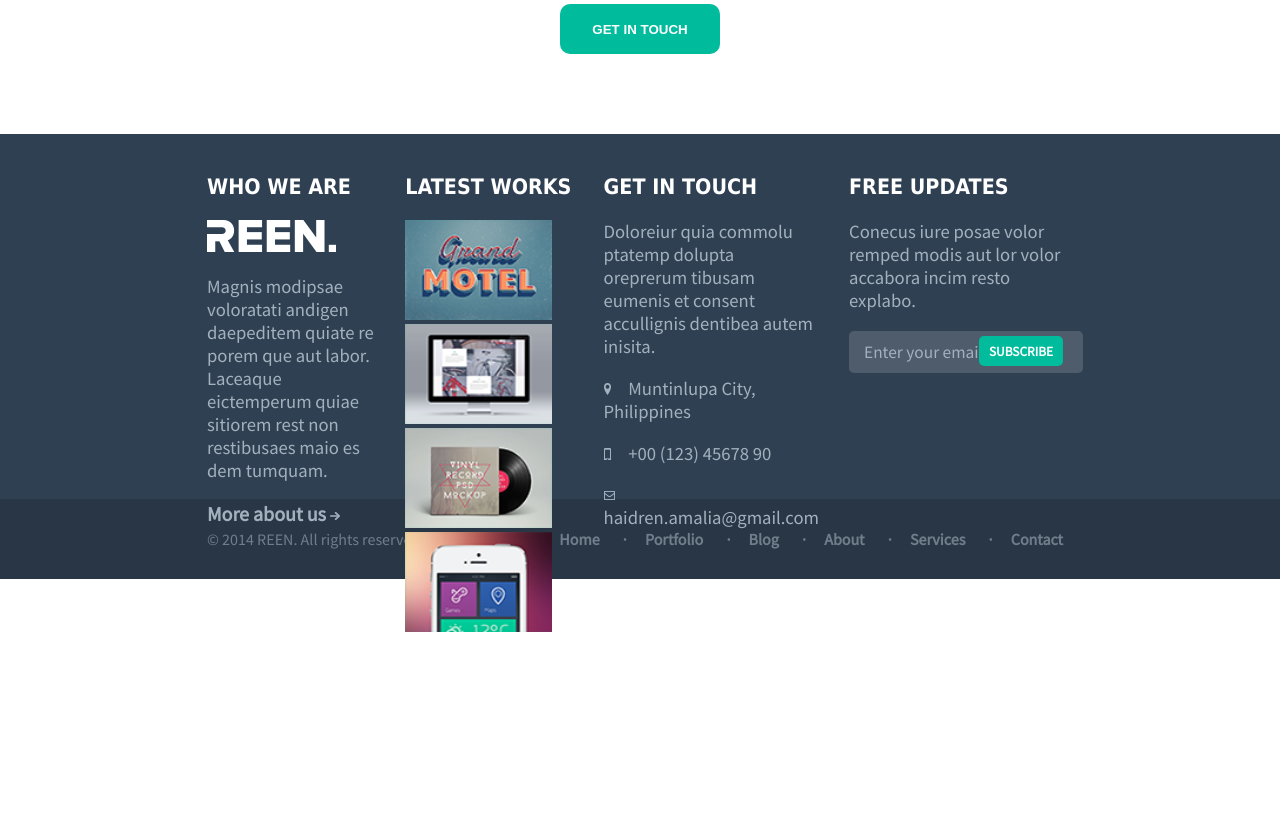
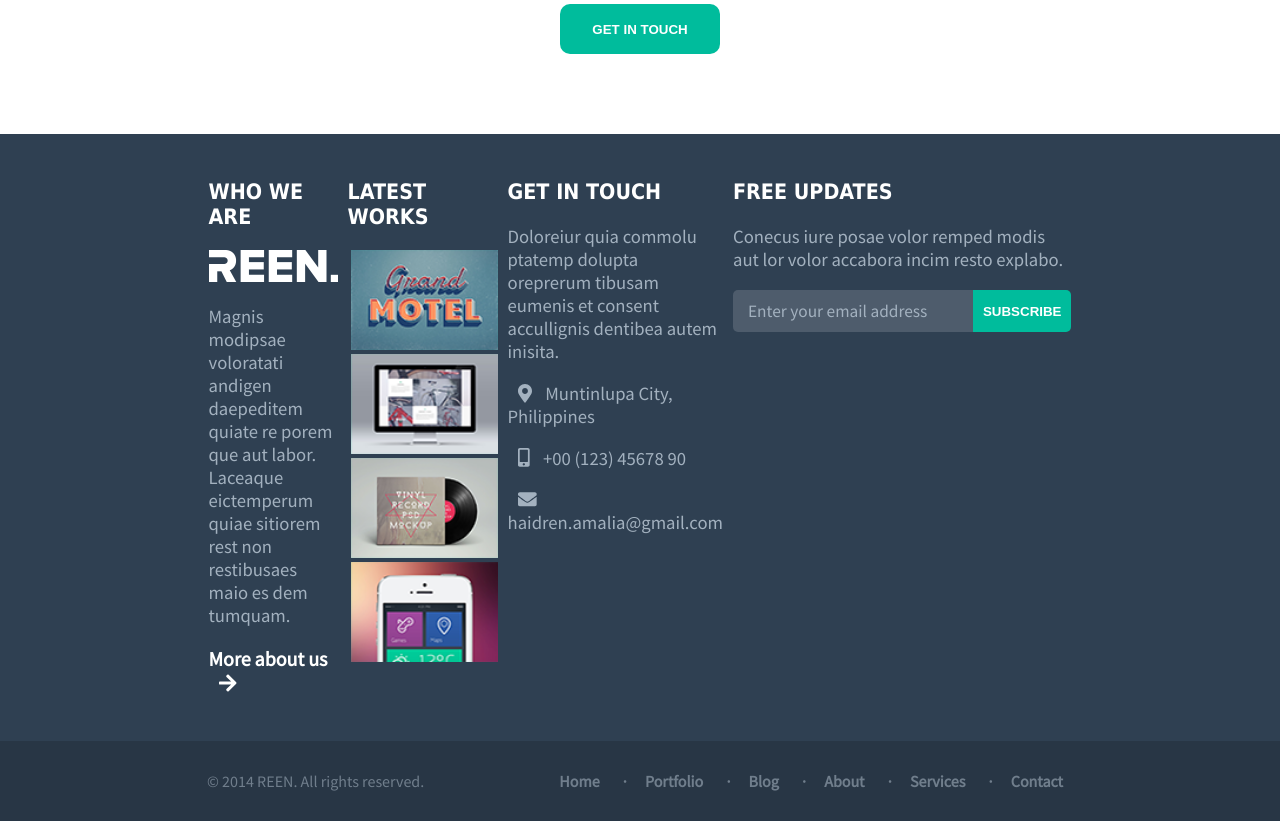
Before and after one commit to Haidoe/vue.reen, a Vue app: page / in a window 1280 px wide. Shown: the part 2760-3581 px from the top of the page. Before the commit the page ends 3396 px from the top, so only its background shows below. Built offline with nearby package versions, Linux system fonts and the light colour scheme.

Commit message:
Optimize Upper Footer, Fluid

```diff
--- a/src/components/footers/Upper.vue
+++ b/src/components/footers/Upper.vue
@@ -1,6 +1,6 @@
 <template>
     <footer class="upper">
-        <div class="upper-footer-container">
+        <div class="container">
 
             <div>
                 <h3> WHO WE ARE </h3>
@@ -8,7 +8,7 @@
                 <p>Magnis modipsae voloratati andigen daepeditem quiate re porem que aut labor. Laceaque eictemperum quiae sitiorem rest non restibusaes maio es dem tumquam.</p>
                 <b>
                     More about us
-                    <span class="footer-icon" id="right-arrow"></span>
+                    <font-awesome-icon icon="arrow-right"></font-awesome-icon>
                 </b>
             </div>
 
@@ -26,17 +26,17 @@
                 <h3> GET IN TOUCH </h3>
                 <p> Doloreiur quia commolu ptatemp dolupta oreprerum tibusam eumenis et consent accullignis dentibea autem inisita. </p>
                 <p>
-                    <span class="footer-icon" id="location"></span>
+                    <font-awesome-icon icon="map-marker-alt"></font-awesome-icon>
                     Muntinlupa City, Philippines
                 </p>
 
                 <p>
-                    <span class="footer-icon" id="phone"></span>
+                    <font-awesome-icon icon="mobile-alt"></font-awesome-icon>
                     +00 (123) 45678 90
                 </p>
 
                 <p>
-                    <span class="footer-icon" id="message"></span>
+                    <font-awesome-icon icon="envelope"></font-awesome-icon>
                     haidren.amalia@gmail.com
                 </p>
             </div>
@@ -57,130 +57,95 @@
     </footer>
 </template>
 
-<style scoped>
-    footer.upper {
-        background: #2F4052;
-        height: 365px;
-    }
+<style lang="sass" scoped>
+    .upper
+        background: #2F4052
+        height: auto
 
-    .upper-footer-container {
-        width: 70%;
-        box-sizing: border-box;
-        text-align: center;
-        margin: 0 auto;
-        font-family: "Source Sans Pro";
-        display: flex;
-        align-items: flex-start;
-        justify-content: center;
-        max-width: 1366px;
-    }
+        .container
+            display: flex
+            align-items: flex-start
+            justify-content: center
+            padding: 40px 15px
 
-    .upper-footer-container div {
-        box-sizing: border-box;
-        width: calc(100%/4);
-        position: relative;
-        top: 40px;
-        text-align: left;
-        color: #FFF;
-        margin: 0 15px;
-    }
-    .upper-footer-container div h3 {
-        font-family: "Tahoma";
-        font-size: 16pt;
-        margin-top: 0;
-    }
+            @media (max-width: 1024px)
+                flex-wrap: wrap
+                padding: 20px 15px
 
-    .upper-footer-container .footer-icon {
-        display: inline-block;
-        background: url("../../assets/images/footer/footer-icon-sprite.png") no-repeat;
-        margin-right: 10px;
-    }
+            svg
+                margin-right: 10px
+                margin-left: 10px
+            div
+                text-align: left
+                padding: 5px
+                color: #FFF
+                flex-basis: 25%
 
-    .upper-footer-container #right-arrow {
-        background-position: 0 -64px;
-        height: 9px;
-        width: 10px;
-    }
+                @media (max-width: 1024px)
+                    flex-basis: 45%
+                    margin: 15px 0
+                    padding: 10px
 
-    .upper-footer-container #location {
-        background-position: 0 3px;
-        height: 15px;
-        width: 11px;
-    }
+                @media (max-width: 800px)
+                    flex-basis: 90%
+                    text-align: center
 
-    .upper-footer-container #message {
-        background-position: 0 -43px;
-        height: 12px;
-        width: 11px;
-    }
+                h3
+                    font-family: "Tahoma"
+                    font-size: 16pt
+                    margin-top: 0
 
-    .upper-footer-container #phone {
-        background-position: 0 -17px;
-        height: 17px;
-        width: 11px;
-    }
+                p
+                    font-size: 14pt
+                    color: #A3B1BF
 
-    .upper-footer-container div p {
-        font-size: 14pt;
-        color: #A3B1BF;
-    }
+                b
+                    font-size: 15pt
+                    color: A3B1BF
 
-    .upper-footer-container div b {
-        font-size: 15pt;
-        color: #A3B1BF;
-    }
+                figure
+                    margin: 0
+                    padding: 0
 
-    .upper-footer-container div figure {
-        margin: 0;
-        padding: 0;
-    }
+                    img
+                        height: auto
+                        width: 147px
+                        cursor: pointer
+                        margin-left: 3px
 
-    .upper-footer-container div figure img {
-        height: auto;
-        width: 147px;
-        cursor: pointer;
-    }
 
-    .upper-footer-container form {
-        display: flex;
-    }
+                form
+                    display: flex
 
-    .upper-footer-container form .subscribe {
-        background-color: #4E5C6C;
-        border: none;
-        height: 40px;
-        border-radius: 5px;
-        flex-grow:2;
-        padding-left: 15px;
-        color: #A3B1BF;
-        font-size: 13pt;
-        font-family: "Source Sans Pro";
-    }
+                    .subscribe
+                        background-color: #4E5C6C
+                        border: none
+                        height: 40px
+                        border-top-left-radius: 5px
+                        border-bottom-left-radius: 5px
+                        flex-grow:2
+                        padding-left: 15px
+                        color: #A3B1BF
+                        font-size: 13pt
 
-    .upper-footer-container form .subscribe::placeholder {
-        color: #A3B1BF;
-        font-family: "Source Sans Pro";
-        padding-top: 5px;
-        font-size: 13pt;
 
-    }
+                        &::placeholder
+                            color: #A3B1BF
+                            font-family: "Source Sans Pro"
+                            padding-top: 5px
+                            font-size: 13pt
 
-    .upper-footer-container form button {
-        color: #FFF;
-        background-color: #00BC9C;
-        border: none;
-        border-radius: 5px;
-        position: absolute;
-        right: 10px;
-        height: 30px;
-        margin-top: 5px;
-        font-family: "Source Sans Pro";
-        font-weight: bold;
-        cursor: pointer;
-        padding: 2px 10px;
-    }
+                    button
+                        color: #FFF
+                        background-color: #00BC9C
+                        border: none
+                        border-top-right-radius: 5px
+                        border-bottom-right-radius: 5px
+                        height: 42px
+                        font-weight: bold
+                        cursor: pointer
+                        padding: 2px 10px
+                        &:hover
+                            :background: #17A78B
 
-    .upper-footer-container form button:hover {
-        background: #17A78B;
-    }
 </style>
--- a/src/main.js
+++ b/src/main.js
@@ -1,10 +1,10 @@
 import Vue from 'vue'
 import App from './App.vue'
 import { library } from '@fortawesome/fontawesome-svg-core'
-import { faBars } from '@fortawesome/free-solid-svg-icons'
+import { faBars, faMapMarkerAlt, faMobileAlt, faEnvelope, faArrowRight } from '@fortawesome/free-solid-svg-icons'
 import { FontAwesomeIcon } from '@fortawesome/vue-fontawesome'
 
-library.add(faBars)
+library.add(faBars, faMapMarkerAlt, faMobileAlt, faEnvelope, faArrowRight)
 
 Vue.component('font-awesome-icon', FontAwesomeIcon)
 
```
